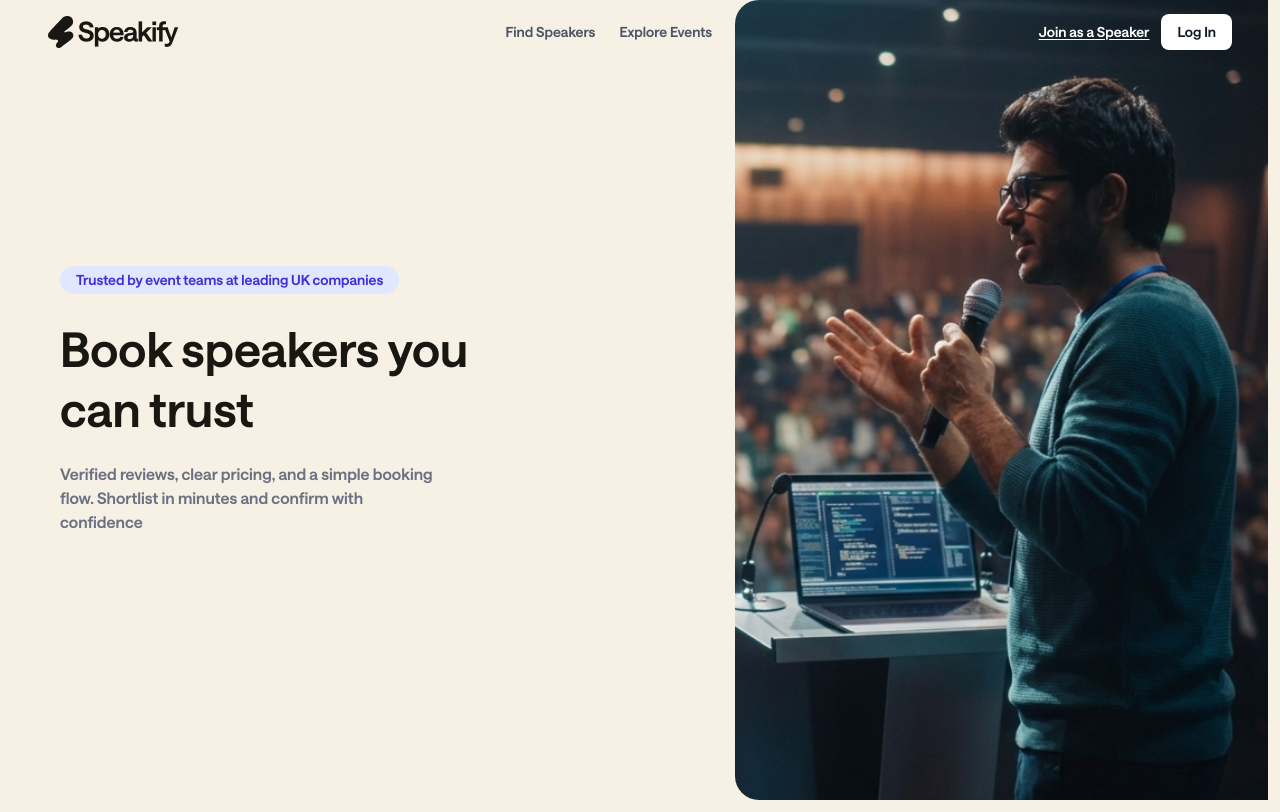
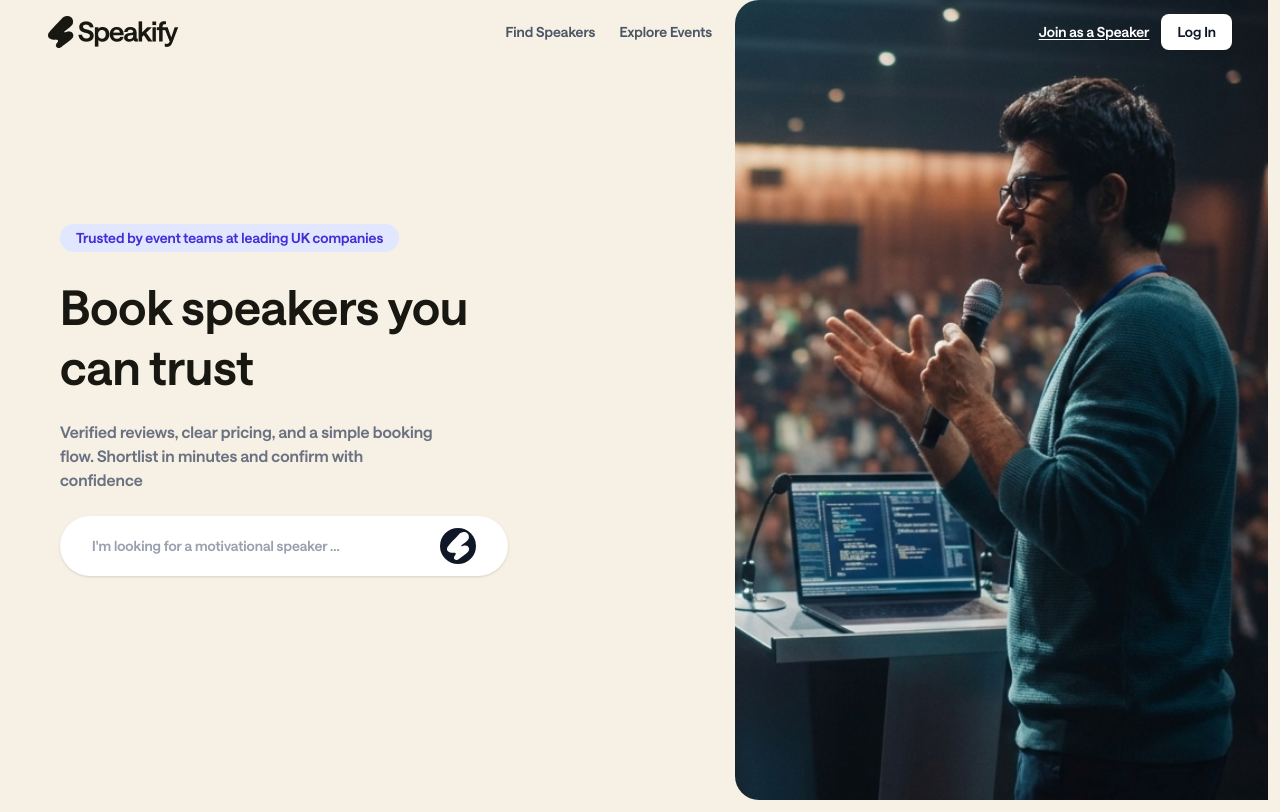
Before and after one commit to stamcodes/Speakify-React-TS-Tailwind, a React (Vite) app: page / in a window 1280 px wide. Built offline with nearby package versions, Linux system fonts and the light colour scheme.

Commit message:
Added searchBar UI , pending functionality

```diff
--- a/src/App.tsx
+++ b/src/App.tsx
@@ -1,5 +1,6 @@
 // App.tsx
 import { Link } from "react-router-dom";
+import SearchBar from "./components/UI/SearchBar";
 import Navbar from "./components/layout/Navbar";
 import "./index.css";
 
@@ -42,7 +43,8 @@ function App() {
             Shortlist in minutes and confirm with confidence
           </p>
 
-          {/* <SearchBar /> */}
+          {/* Search bar */}
+          <SearchBar />
         </div>
 
         {/* Right Column — full height, bleeds to edge */}
--- a/src/components/UI/SearchBar.tsx
+++ b/src/components/UI/SearchBar.tsx
@@ -0,0 +1,26 @@
+// components/UI/SearchBar.tsx
+import { useState } from "react";
+
+function SearchBar() {
+  const [query, setQuery] = useState("");
+
+  return (
+    <div className="flex items-center bg-white rounded-full px-8 py-3 w-full max-w-md shadow-sm">
+      <input
+        type="text"
+        value={query}
+        onChange={(e) => setQuery(e.target.value)}
+        placeholder="I'm looking for a motivational speaker ..."
+        className="flex-1 bg-transparent outline-none text-sm text-gray-500 placeholder-gray-400"
+      />
+      <button
+        onClick={() => console.log("Search:", query)}
+        className="ml-4 bg-gray-900 text-white rounded-full w-9 h-9 flex items-center justify-center shrink-0 hover:bg-gray-700 transition-colors"
+      >
+        <img src="/icons/SpeakifyIcon.svg" alt="Icon" />
+      </button>
+    </div>
+  );
+}
+
+export default SearchBar;
```
